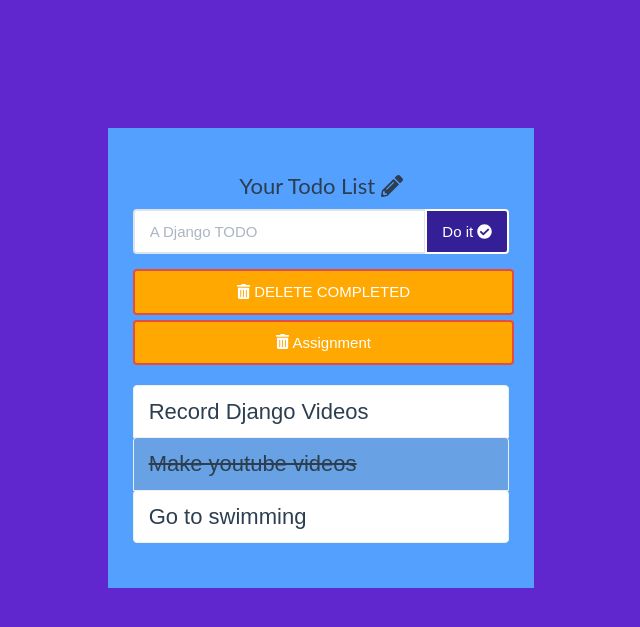
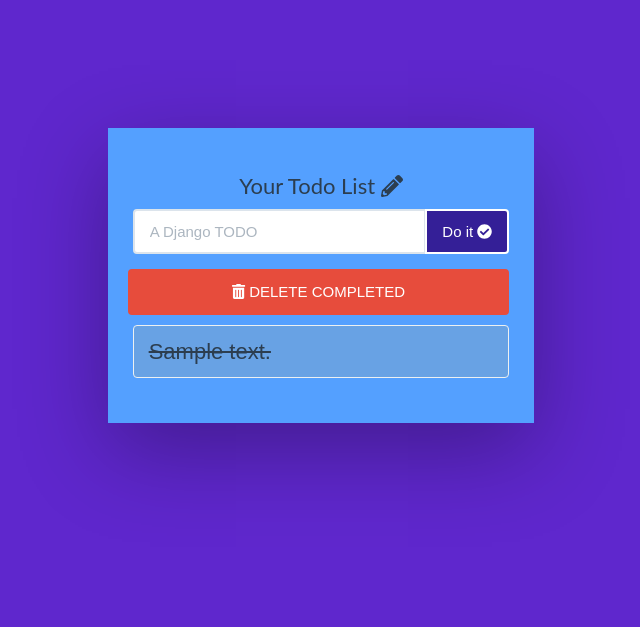
Before and after one commit to RomanBuryy/ToDoList, a Django app: page / in a window 1280 px wide. Shown: the top 627 px of the page, without its empty margins (319-959 px from the left). Run offline with Django 3.2, Linux system fonts and the light colour scheme; tables that the repository leaves empty hold one stand-in row (values such as "Sample post"); some libraries are stand-ins or nearby versions.

Commit message:
It's working))

```diff
--- a/ToDoList/todo_app/forms.py
+++ b/ToDoList/todo_app/forms.py
@@ -1,9 +1,10 @@
 from django import forms
 
 class TodoForm(forms.Form):
-    text = forms.CharField(max_lenght = 50,
+    text = forms.CharField(max_length = 50,
     widget = forms.TextInput(
     attrs = {
-
+        'class': 'form-control',
+        'placeholder': 'A Django TODO'
     }
     ))
--- a/ToDoList/todo_app/static/todo/css/styles.css
+++ b/ToDoList/todo_app/static/todo/css/styles.css
@@ -10,17 +10,19 @@
 #content {
 	background: #54a0ff;
 	padding: 25px;
+	box-shadow: 0 28px 84px rgba(0,0,0, .3);
 }
 #content > h2 {
 	font-size: 22px;
 	text-align: center;
 	padding-top: 0;
+
 }
 .t10 {
 	margin-top: 10px;
 }
 .t20 {
-	margin-top: 20px;
+	margin-top: 10px;
 }
 .todo-completed {
 	text-decoration: line-through;
@@ -32,14 +34,15 @@
 }
 
 .list-group-item {
-    border-top-right-radius: 4px;
-    border-top-left-radius: 4px;
+    border-radius: 2px;
+    border-radius: 2px;
     font-size: 22px;
+
 }
 
 .input-group-btn:last-child>.btn, .input-group-btn:last-child>.btn-group {
     z-index: 2;
-    margin-left: -1px;
+
     background-color: #341f97;
     border-color: #fff;
 }
--- a/ToDoList/todo_app/templates/todo/index.html
+++ b/ToDoList/todo_app/templates/todo/index.html
@@ -29,11 +29,11 @@
 
 </h2>
 
-					<form action="#" method="POST" role="form">
-
+					<form action="{% url 'add' %}" method="POST" role="form">
+						{% csrf_token %}
 						<div class="form-group">
 							<div class="input-group">
-							  <input type="text" class="form-control" placeholder="A Django TODO" >
+							  {{ form.text }}
 							  <span class="input-group-btn">
 								  <button type="submit" class="btn btn-success" id="add-btn">Do it <i class="fas fa-check-circle"></i>
 
@@ -45,25 +45,35 @@
 
 					<div class="row t10">
 						<div class="col-lg-12">
+
+
 							<div class="btn-toolbar">
 
+								<a href="{% url 'delete' %}">
 									<button type="button" class="btn btn-danger btn-block">
 										<i class="fas fa-trash-alt"></i> DELETE COMPLETED
 									</button>
+								</a>
 
 
-									<button type="button" class="btn btn-danger btn-block">
-										<i class="fas fa-trash-alt"></i> Assignment
-									</button>
 
 							</div>
 						</div>
 					</div>
 
 					<ul class="list-group t20">
-						<li class="list-group-item">Record Django Videos</li>
-						<li class="list-group-item todo-completed">Make youtube videos</li>
-						<li class="list-group-item">Go to swimming</li>
+						{% for t in mytodo %}
+							{% if t.complete %}
+								<li class="list-group-item todo-completed">{{ t.todotext }}</li>
+							{% else %}
+								<a href="{% url 'complete' t.id %}"> <li class="list-group-item">{{ t.todotext }}</li> </a>
+							{% endif %}
+						{% endfor %}
+
+
+
+
+
 					</ul>
 				</div>
 			</div>
--- a/ToDoList/todo_app/urls.py
+++ b/ToDoList/todo_app/urls.py
@@ -4,5 +4,8 @@
 
 urlpatterns = [
 
-    path('', views.index, name = 'index')
+    path('', views.index, name = 'index'),
+    path('add', views.addNewTodo , name = 'add'),
+    path('complete/<todo_id>', views.completeTodo, name = 'complete'),
+    path('delete', views.deleteTodo, name = 'delete'),
 ]
--- a/ToDoList/todo_app/views.py
+++ b/ToDoList/todo_app/views.py
@@ -1,10 +1,46 @@
-from django.shortcuts import render
+from django.shortcuts import render, redirect
 
 # Create your views here.
 
-from django.http import HttpResponse
+from .forms import TodoForm
+from .models import Todo
+
+from django.views.decorators.http import require_POST
+
+
 
 
 
 def index(request):
-    return render(request, 'todo/index.html')
+    mytodo = Todo.objects.order_by('id')
+
+    form = TodoForm()
+
+    context = { 'mytodo': mytodo, 'form': form }
+
+    return render(request, 'todo/index.html', context)
+
+
+
+@require_POST
+def addNewTodo(request):
+    form = TodoForm(request.POST)
+
+    if form.is_valid():
+        my_new_todo = Todo(todotext = request.POST['text'])
+        my_new_todo.save()
+
+    return redirect('index')
+
+
+def completeTodo(request, todo_id):
+    mytodo = Todo.objects.get(pk = todo_id)
+    mytodo.complete = True
+    mytodo.save()
+
+    return redirect('index')
+
+def deleteTodo(request):
+    Todo.objects.filter(complete__exact = True).delete()
+
+    return redirect('index')
```
